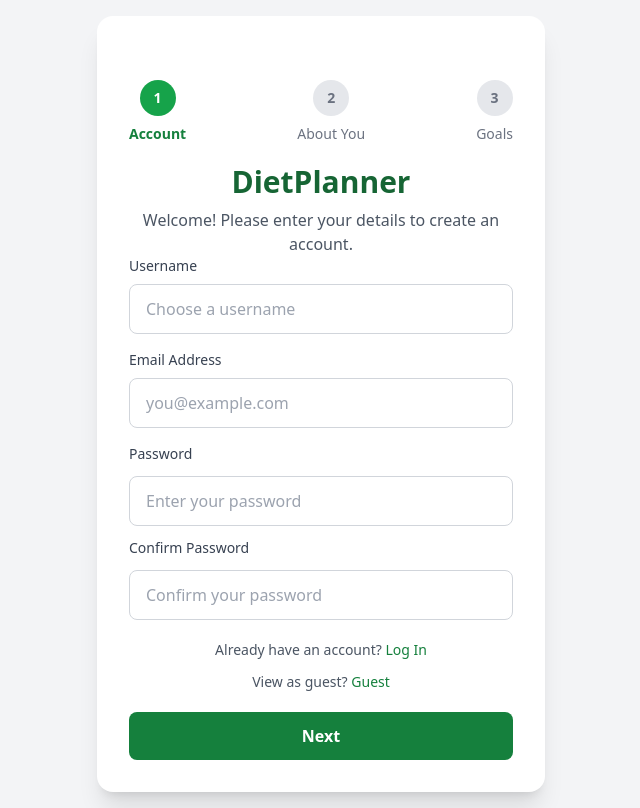
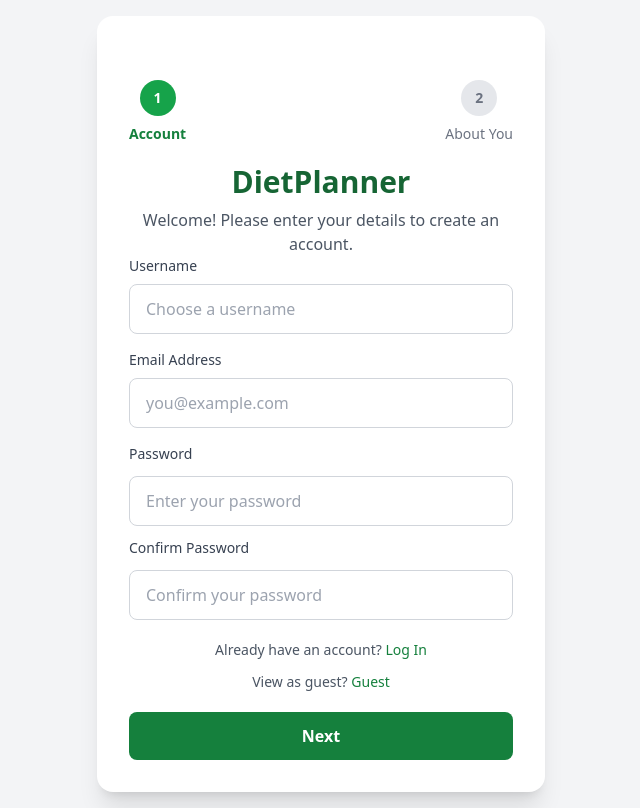
Before and after one commit to Ethan-of-Aussie/Project-Portfolio, a Next.js app in the folder front-end/: page /signup in a window 1280 px wide. Shown: the whole page, without its empty margins (319-959 px from the left). Built offline with nearby package versions, Linux system fonts and the light colour scheme.

Commit message:
removed 3rd step from the progress bar

```diff
--- a/front-end/app/(auth)/signup/components/progressStatus.tsx
+++ b/front-end/app/(auth)/signup/components/progressStatus.tsx
@@ -2,22 +2,18 @@ type ProgressStatusProp = {
   currentStep: number;
 };
 
-export default function ProgressStatus({
-    currentStep,
-}: ProgressStatusProp) {
+export default function ProgressStatus({ currentStep }: ProgressStatusProp) {
   return (
     <div className="mb-3 flex justify-between">
       {[
         { number: 1, label: "Account" },
         { number: 2, label: "About You" },
-                { number: 3, label: "Goals" },
+        // { number: 3, label: "Goals" },
       ].map((step) => (
+        <div key={step.number} className="flex flex-col items-center gap-2">
           <div
-                    key={step.number}
-                    className="flex flex-col items-center gap-2"
-                >
-                    <div
-                        className={`flex h-9 w-9 items-center justify-center rounded-full text-sm font-semibold ${currentStep >= step.number
+            className={`flex h-9 w-9 items-center justify-center rounded-full text-sm font-semibold ${
+              currentStep >= step.number
                 ? "bg-green-600 text-white"
                 : "bg-gray-200 text-gray-500"
             }`}
@@ -52,5 +48,5 @@ export default function ProgressStatus({
         </div>
       ))}
     </div>
-    )
+  );
 }
```
Lines whose indentation alone changed are shown as unchanged.
